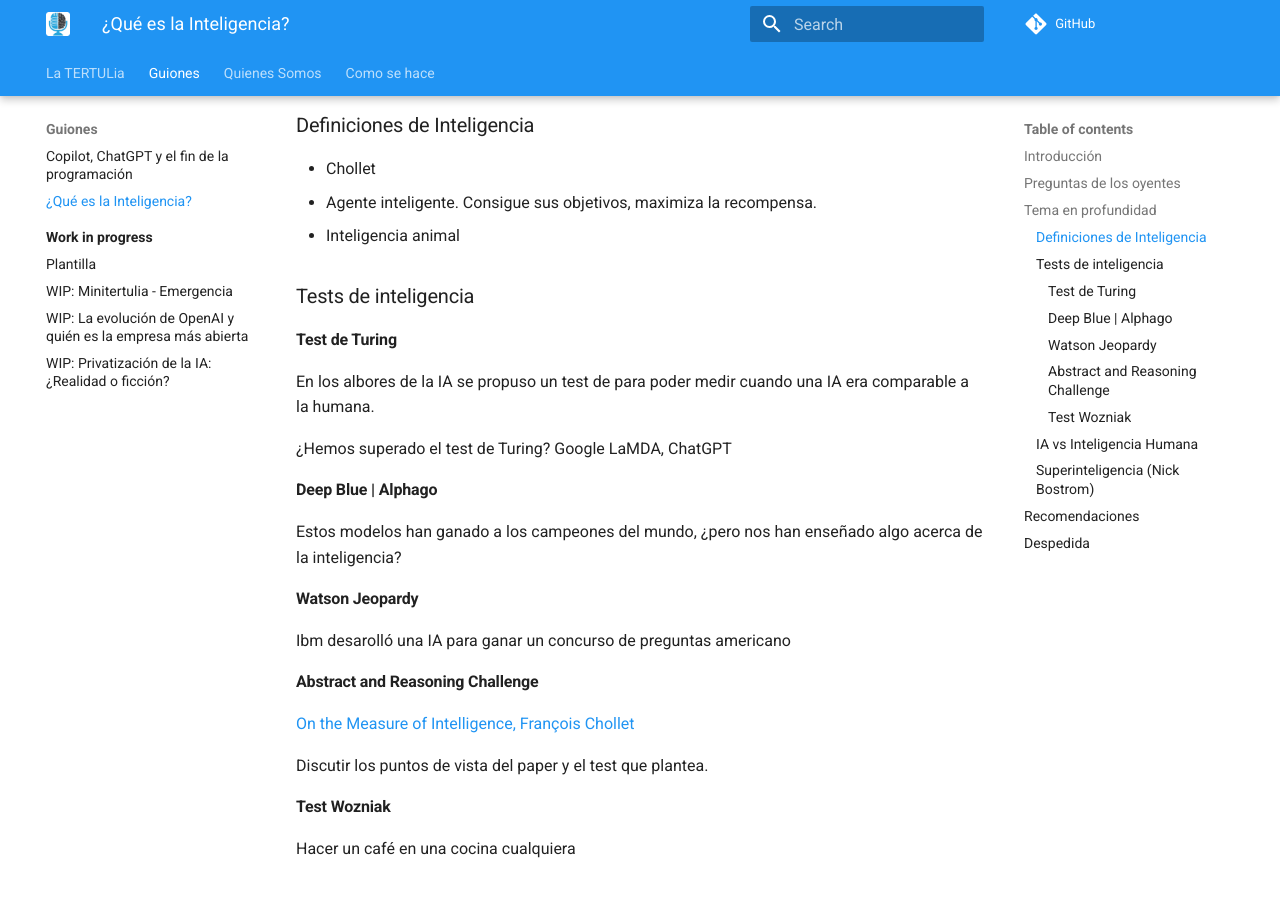
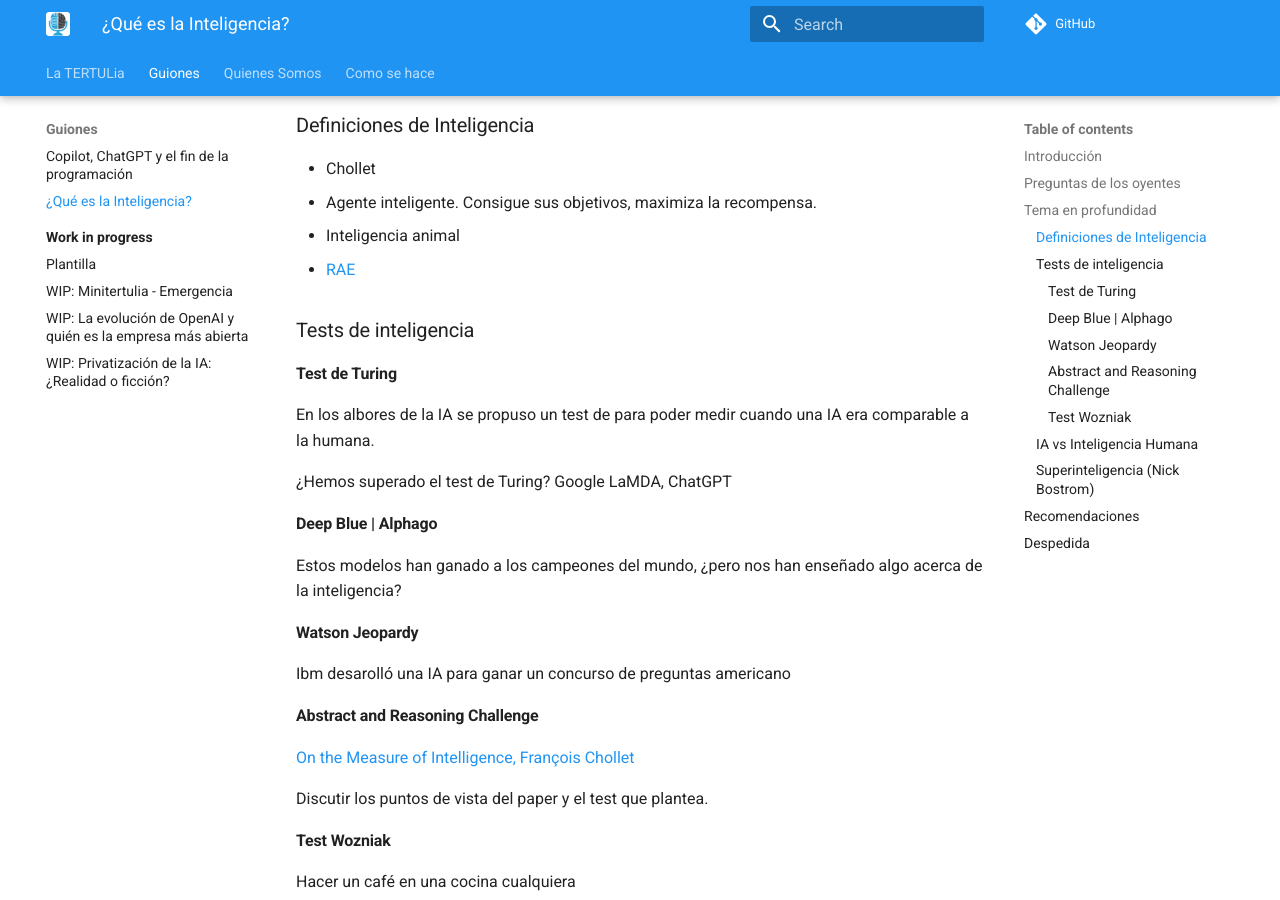
Before and after one commit to ironbar/tertulia_inteligencia_artificial, an MkDocs documentation site: the page built from docs/guiones/02-que-es-la-inteligencia.md, in a window 1280 px wide and 900 px high, scrolled down 384 px. Built offline with MkDocs 1.6.1 and Material for MkDocs 9.7.7, drawn with Linux system fonts in a browser that asks for light colours; comment, search, counter and statistics services are not loaded.

Commit message:
Update 02-que-es-la-inteligencia.md

```diff
--- a/docs/guiones/02-que-es-la-inteligencia.md
+++ b/docs/guiones/02-que-es-la-inteligencia.md
@@ -13,6 +13,7 @@
 - Chollet
 - Agente inteligente. Consigue sus objetivos, maximiza la recompensa.
 - Inteligencia animal
+- [RAE](https://dle.rae.es/inteligencia)
 
 ### Tests de inteligencia
 
```
